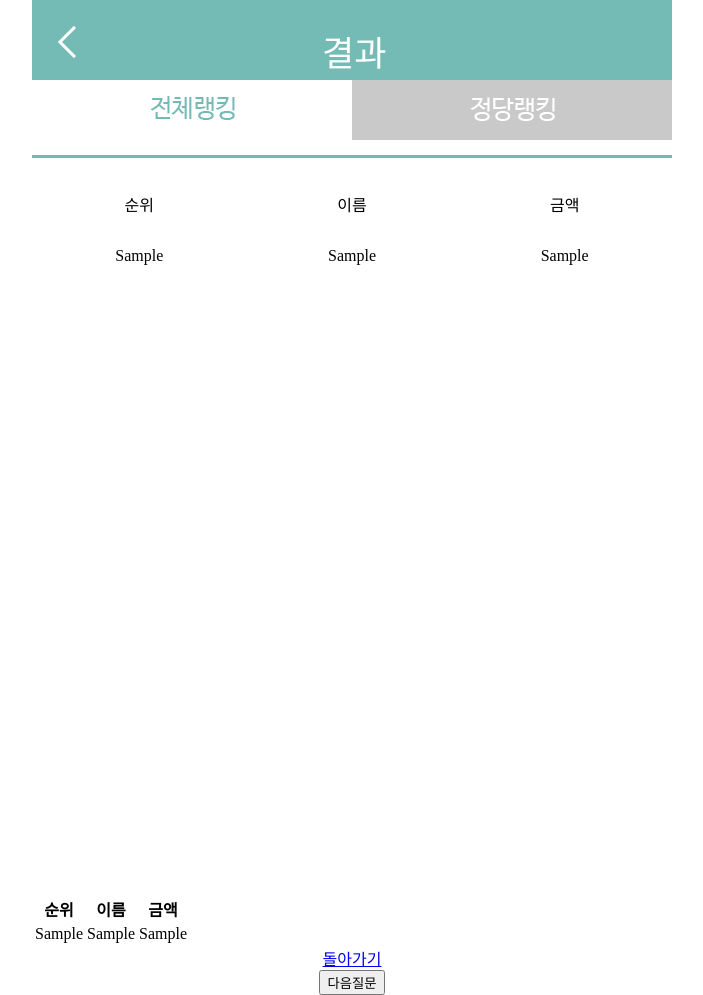
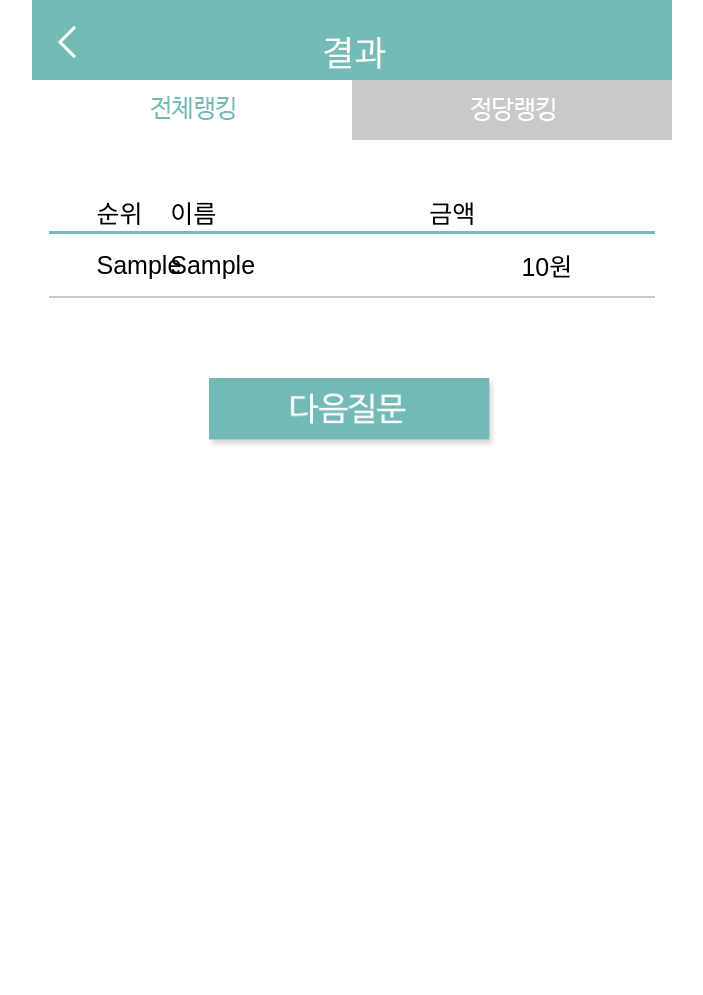
Before and after one commit to noris7012/Web_Onience, a Django app: template templates/ranking.html in a window 1280 px wide. Shown: the whole page, without its empty margins (288-991 px from the left). After the commit the page ends 445 px from the top, so only its background shows below. Run offline with Django 3.2, Linux system fonts and the light colour scheme; the template is opened without the code that fills it: most values are stand-ins (such as "Sample title", 1, 10 or a date in 2020); some libraries are stand-ins or nearby versions.

Commit message:
rank page layout

```diff
--- a/proj1/settings.py
+++ b/proj1/settings.py
@@ -37,6 +37,7 @@ INSTALLED_APPS = (
     'django.contrib.sessions',
     'django.contrib.messages',
     'django.contrib.staticfiles',
+    'django.contrib.humanize',
 )
 
 MIDDLEWARE_CLASSES = (
--- a/static/css/ranking.css
+++ b/static/css/ranking.css
@@ -21,6 +21,7 @@
     margin-top: 3.9%;
     float: left;
     width: 2.97%;
+    cursor: pointer;
 }
 
 #result {
@@ -34,7 +35,19 @@
 }
 
 #candidate {
-    height: 750px;
+    margin: 0px;
+
+    font-family: 'Nanum Barun Gothic', sans-serif;
+    font-weight: 400;
+    font-size: 25px;
+}
+
+#party {
+    margin: 0px;
+
+    font-family: 'Nanum Barun Gothic', sans-serif;
+    font-weight: 400;
+    font-size: 25px;
 }
 
 #table {
@@ -49,6 +62,27 @@
     width: 100%;
 }
 
+.clickable {
+    cursor: pointer;
+}
+
+#table {
+    display: table;
+    border-collapse: collapse;
+    margin: 0px;
+    table-layout: fixed;
+}
+
+#table th {
+    height: 85px;
+    vertical-align: bottom;
+    font-weight: inherit;
+}
+
+#table td {
+    height: 60px;
+}
+
 @media screen and (max-width: 640px){
     #title {
         height: 12.5vw;
@@ -59,10 +93,83 @@
     }
 
     #candidate {
-        height: 117.1875vw;
+        font-size: 3.91vw;
     }
 
     #head {
         height: 12.5vw;
     }
+
+    #table th {
+        height: 12.5vw;
+    }
+
+    #table td {
+        height: 9.375vw;
+    }
 }
+
+#table th:nth-of-type(1) {
+    width: 2.3%;
+}
+#table th:nth-of-type(2) {
+    width: 7%;
+    border-bottom: 3px solid #74BBB5;
+}
+#table th:nth-of-type(3) {
+    width: auto;
+    border-bottom: 3px solid #74BBB5;
+    text-align: left;
+}
+#table th:nth-of-type(4) {
+    width: 25%;
+    border-bottom: 3px solid #74BBB5;
+    text-align: left;
+}
+#table th:nth-of-type(5) {
+    width: 37.5%;
+    border-bottom: 3px solid #74BBB5;
+}
+#table th:nth-of-type(6) {
+    width: 12.5%;
+    border-bottom: 3px solid #74BBB5;
+}
+#table th:nth-of-type(7) {
+    width: 2.3%;
+}
+
+#table td:nth-of-type(1) {
+    width: 2.3%;
+}
+#table td:nth-of-type(2) {
+    width: 7%;
+    border-bottom: 2px solid #C9C9C9;
+}
+#table td:nth-of-type(3) {
+    width: auto;
+    border-bottom: 2px solid #C9C9C9;
+    text-align: left;
+}
+#table td:nth-of-type(4) {
+    width: 25%;
+    border-bottom: 2px solid #C9C9C9;
+    text-align: left;
+}
+#table td:nth-of-type(5) {
+    width: 37.5%;
+    border-bottom: 2px solid #C9C9C9;
+    text-align: right;
+}
+#table td:nth-of-type(6) {
+    width: 12.5%;
+    border-bottom: 2px solid #C9C9C9;
+}
+#table td:nth-of-type(7) {
+    width: 2.3%;
+}
+
+#nextImg {
+    margin-top: 12.5%;
+    cursor: pointer;
+    width: 45.31%;
+}
--- a/templates/ranking.html
+++ b/templates/ranking.html
@@ -1,4 +1,5 @@
 {% load staticfiles %}
+{% load humanize %}
 
 <!DOCTYPE html>
 <html lang="kr">
@@ -12,80 +13,127 @@
     <link rel="stylesheet" href="{% static "css/ranking.css" %}" type="text/css" />
 
     <link href='https://cdn.rawgit.com/openhiun/hangul/14c0f6faa2941116bb53001d6a7dcd5e82300c3f/nanumbarungothic.css' rel='stylesheet' type='text/css'>
+
+    <script type="text/javascript" src="{% static "js/jquery-3.1.0.min.js" %}" ></script>
+
+    <script type="text/javascript">
+        var rank1 = true;
+        function clickRank1() {
+            if (rank1) return;
+
+            $("#candidate").show();
+            $("#party").hide();
+
+            $("#rank1").removeClass("clickable");
+            $("#rank2").addClass("clickable");
+
+            $("#rank1").attr("src", "/static/img/rank_page/rank1_on.png");
+            $("#rank2").attr("src", "/static/img/rank_page/rank2_dim.png");
+
+            rank1 = true
+        }
+
+        function clickRank2() {
+            if (!rank1) return;
+
+            $("#candidate").hide();
+            $("#party").show();
+
+            $("#rank1").addClass("clickable");
+            $("#rank2").removeClass("clickable");
+
+            $("#rank1").attr("src", "/static/img/rank_page/rank1_dim.png");
+            $("#rank2").attr("src", "/static/img/rank_page/rank2_on.png");
+
+            rank1 = false;
+        }
+
+        function clickNext() {
+            $("#formNext").submit();
+        }
+    </script>
 </head>
 <body>
 <div class="main-container">
-    <div class="main-page">
+    <div id="main-div" class="main-page">
         <div id="title">
-            <img id="back" src="/static/img/rank_page/icon_back.png" />
+            <img id="back" src="/static/img/rank_page/icon_back.png" onclick="javascript:history.back()"/>
             <div id="result">결과</div>
         </div>
 
-        <img id="rank1" src="/static/img/rank_page/rank1_on.png" />
-        <img id="rank2" src="/static/img/rank_page/rank2_dim.png" />
+        <img id="rank1" src="/static/img/rank_page/rank1_on.png" onclick="clickRank1()"/>
+        <img id="rank2" class="clickable" src="/static/img/rank_page/rank2_dim.png" onclick="clickRank2()"/>
+
+        <img src="/static/img/rank_page/rank1_dim.png" style="display: none"/>
+        <img src="/static/img/rank_page/rank2_on.png" style="display: none"/>
 
         <div id="candidate">
             <table id="table">
                 <thead>
-                    <tr id="head">
-                        <td>순위</td>
-                        <td>이름</td>
-                        <td>금액</td>
+                    <tr>
+                        <th></th>
+                        <th></th>
+                        <th>순위</th>
+                        <th>이름</th>
+                        <th>금액</th>
+                        <th></th>
+                        <th></th>
                     </tr>
-
-                    <img class="border" src="/static/img/question/boder.png" />
                 </thead>
 
                 <tbody>
                 {% for row in candidate %}
                     <tr>
+                        <td></td>
+                        <td></td>
                         <td>{{ row.0 }}</td>
                         <td>{{ row.1 }}</td>
-                        <td>{{ row.2 }}</td>
+                        <td>{{ row.2|intcomma }}원</td>
+                        <td></td>
+                        <td></td>
                     </tr>
                 {% endfor %}
                 </tbody>
             </table>
         </div>
 
-        <div id="party">
-            <table>
+        <div id="party" style="display: none;">
+            <table id="table">
                 <thead>
                 <tr>
+                    <th></th>
+                    <th></th>
                     <th>순위</th>
                     <th>이름</th>
                     <th>금액</th>
+                    <th></th>
+                    <th></th>
                 </tr>
                 </thead>
 
                 <tbody>
                 {% for row in party %}
                     <tr>
+                        <td></td>
+                        <td></td>
                         <td>{{ row.0 }}</td>
                         <td>{{ row.1 }}</td>
-                        <td>{{ row.2 }}</td>
+                        <td>{{ row.2|intcomma }}원</td>
+                        <td></td>
+                        <td></td>
                     </tr>
                 {% endfor %}
                 </tbody>
             </table>
         </div>
 
-        <div>
-            <a href="javascript:history.back()">
-                돌아가기
-            </a>
-        </div>
+        <img id="nextImg" src="/static/img/rank_page/next_btn.png" onclick="clickNext()"/>
 
-        <div>
-            <form method="post">
-                {% csrf_token %}
-                <input name="step" type="hidden" value="{{ level }}" />
-
-                <input name="level" type="hidden" value="{{ level }}" />
-
-                <button type="submit" value="submit">다음질문</button>
-            </form>
-        </div>
+        <form id="formNext" method="post">
+            {% csrf_token %}
+            <input name="step" type="hidden" value="{{ level }}" />
+            <input name="level" type="hidden" value="{{ level }}" />
+        </form>
     </div>
 </div>
 
```
